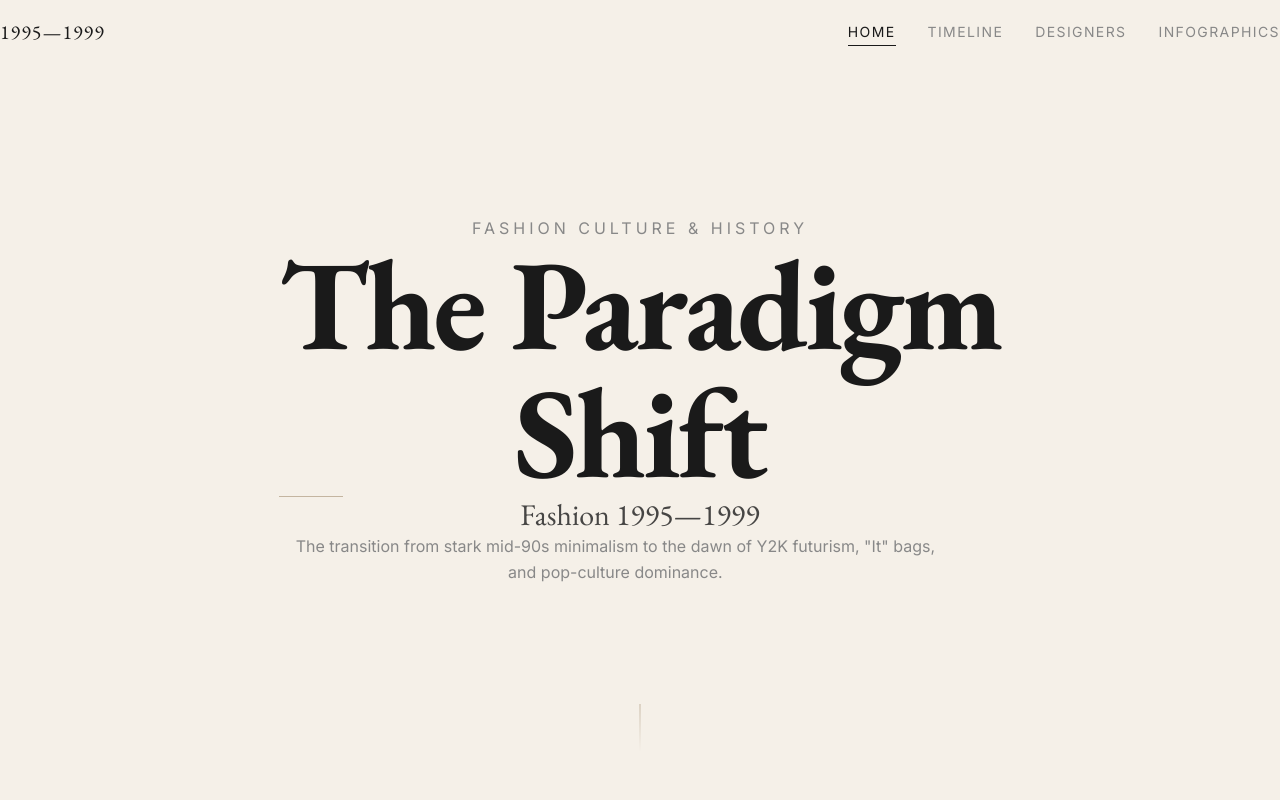
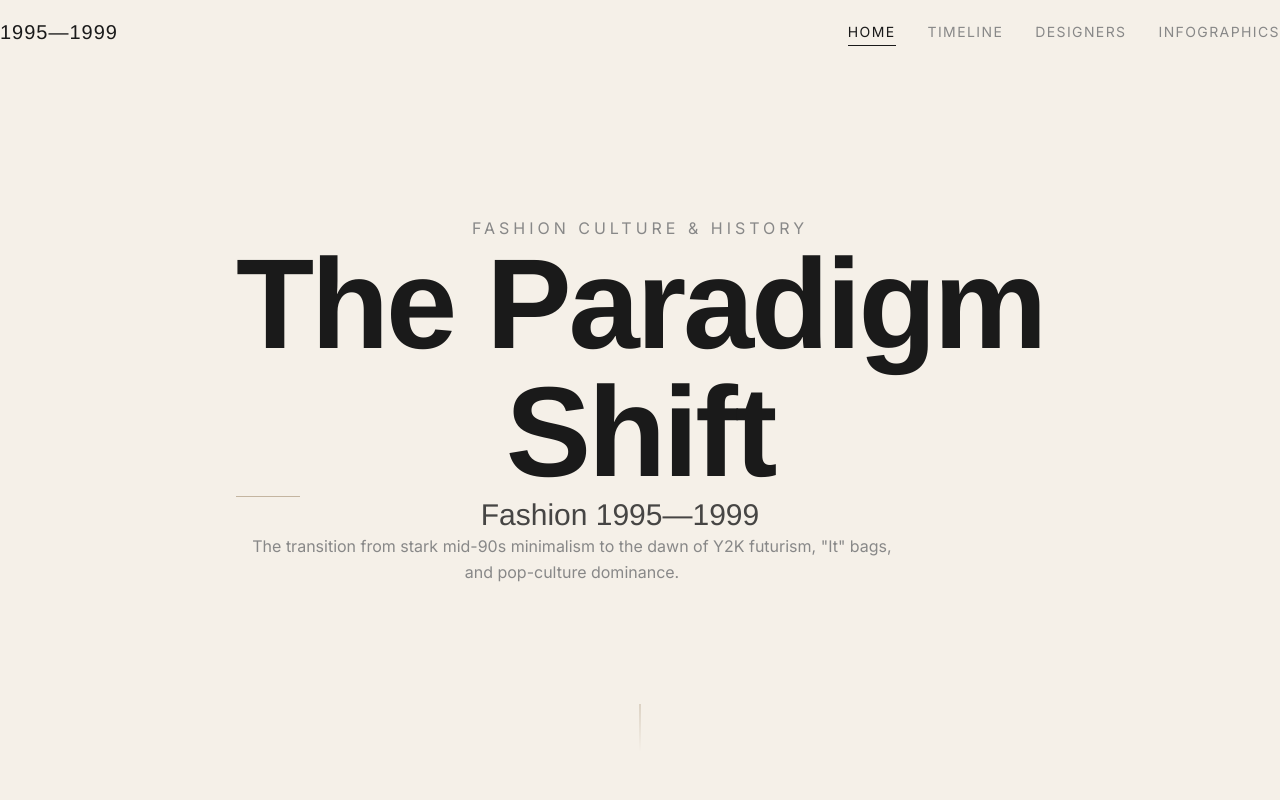
Before and after one commit to a0-s0/HUDT_Y2_AS, a Next.js app: page / in a window 1280 px wide. Shown: the top 800 px of the page. Built offline with nearby package versions, Linux system fonts and the light colour scheme.

Commit message:
refactor: change header font to Helvetica Neue

```diff
--- a/src/app/globals.css
+++ b/src/app/globals.css
@@ -14,7 +14,7 @@
   --color-white: #FFFFFF;
   --color-light-gray: #F0EDE8;
 
-  --font-heading: var(--font-eb-garamond);
+  --font-heading: "Helvetica Neue", sans-serif;
   --font-body: var(--font-inter);
 }
 
@@ -37,7 +37,7 @@ body {
 }
 
 h1, h2, h3, h4, h5, h6 {
-  font-family: var(--font-eb-garamond);
+  font-family: var(--font-heading);
 }
 
 .scrollbar-hide {
--- a/src/app/layout.tsx
+++ b/src/app/layout.tsx
@@ -1,12 +1,6 @@
 import type { Metadata } from "next";
-import { EB_Garamond, Inter } from "next/font/google";
+import { Inter } from "next/font/google";
 import "./globals.css";
-
-const ebGaramond = EB_Garamond({
-  variable: "--font-eb-garamond",
-  subsets: ["latin"],
-  weight: ["400", "500", "600", "700", "800"],
-});
 
 const inter = Inter({
   variable: "--font-inter",
@@ -27,7 +21,7 @@ export default function RootLayout({
   return (
     <html
       lang="en"
-      className={`${ebGaramond.variable} ${inter.variable} h-full antialiased scroll-smooth`}
+      className={`${inter.variable} h-full antialiased scroll-smooth`}
     >
       <body className="min-h-full bg-offwhite text-charcoal">
         {children}
```
Also changed, not shown: 1 other file (tests, documents, lock files or other folders).
